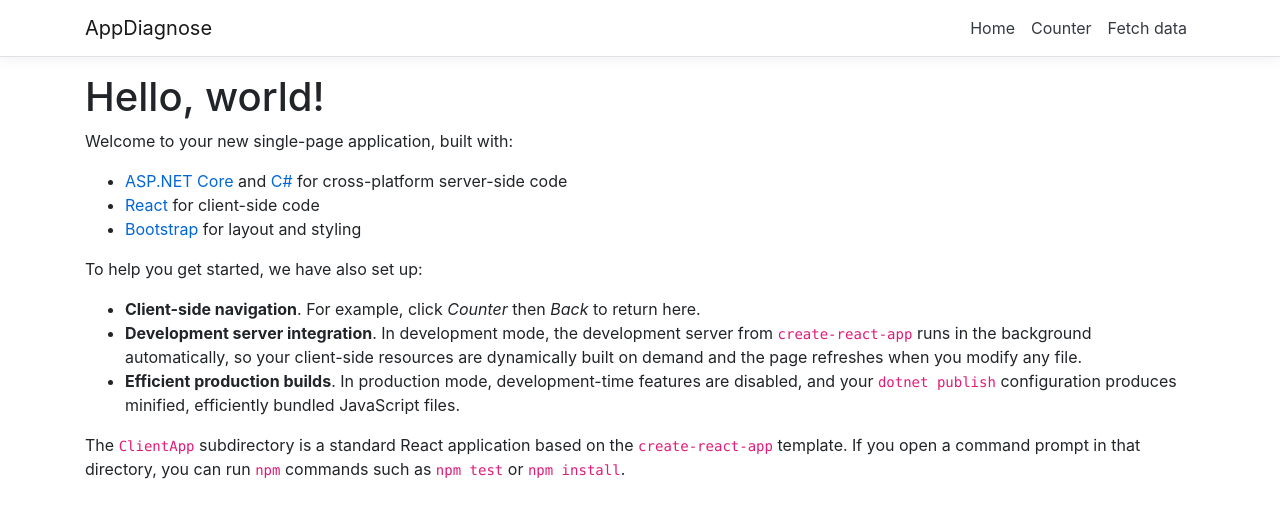
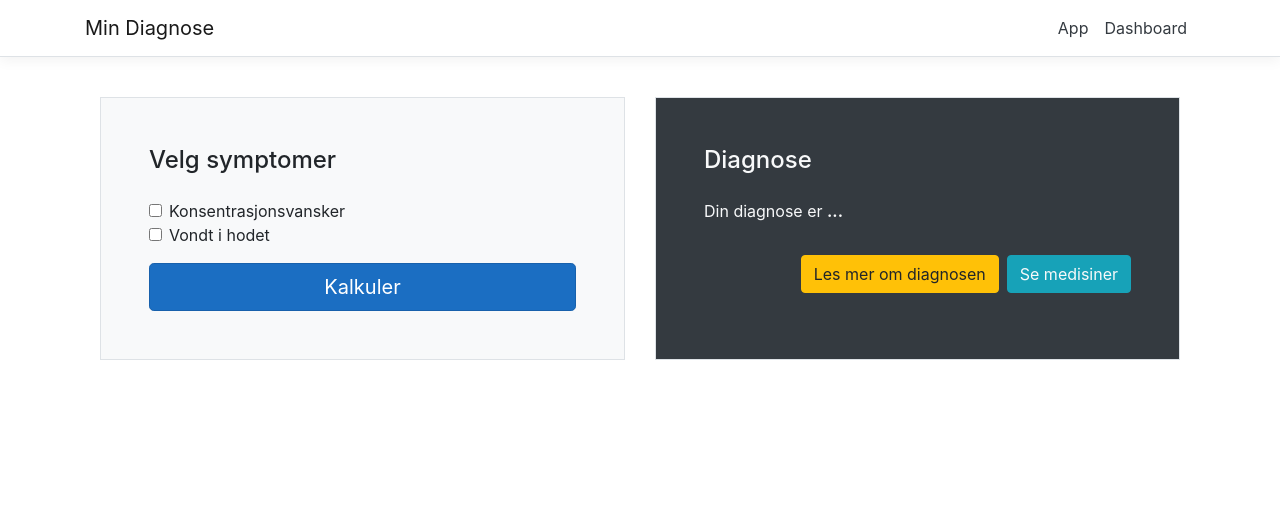
Before and after one commit to githansen/AppDiagnose, a React (Create React App) app in the folder AppDiagnose/ClientApp/: page / in a window 1280 px wide. Shown: the top 518 px of the page. Built offline with nearby package versions, Linux system fonts and the light colour scheme.

Commit message:
Updated Frontend

```diff
--- a/AppDiagnose/ClientApp/src/components/Home.js
+++ b/AppDiagnose/ClientApp/src/components/Home.js
@@ -1,26 +1,46 @@
 import React, { Component } from 'react';
 
-export class Home extends Component {
-  static displayName = Home.name;
 
-  render () {
+const kalkulerDiagnose = () => {
+    alert('Din diagnose kalkulerer...');
+};
+
+
+export const Home = () => {
+
+
     return (
-      <div>
-        <h1>Hello, world!</h1>
-        <p>Welcome to your new single-page application, built with:</p>
-        <ul>
-          <li><a href='https://get.asp.net/'>ASP.NET Core</a> and <a href='https://msdn.microsoft.com/en-us/library/67ef8sbd.aspx'>C#</a> for cross-platform server-side code</li>
-          <li><a href='https://facebook.github.io/react/'>React</a> for client-side code</li>
-          <li><a href='http://getbootstrap.com/'>Bootstrap</a> for layout and styling</li>
-        </ul>
-        <p>To help you get started, we have also set up:</p>
-        <ul>
-          <li><strong>Client-side navigation</strong>. For example, click <em>Counter</em> then <em>Back</em> to return here.</li>
-          <li><strong>Development server integration</strong>. In development mode, the development server from <code>create-react-app</code> runs in the background automatically, so your client-side resources are dynamically built on demand and the page refreshes when you modify any file.</li>
-          <li><strong>Efficient production builds</strong>. In production mode, development-time features are disabled, and your <code>dotnet publish</code> configuration produces minified, efficiently bundled JavaScript files.</li>
-        </ul>
-        <p>The <code>ClientApp</code> subdirectory is a standard React application based on the <code>create-react-app</code> template. If you open a command prompt in that directory, you can run <code>npm</code> commands such as <code>npm test</code> or <code>npm install</code>.</p>
-      </div>
+        <div className="container py-4">
+            <div class="row align-items-md-stretch">
+                <div className="col-md-6">
+                    <div className="h-100 p-5 bg-light border rounded-3">
+                        <h4 className="mb-4"><i class="bi bi-activity"></i> Velg symptomer</h4>
+                        <div className="form-check">
+                          <input className="form-check-input" type="checkbox" id="flexCheckDefault"></input>
+                          <label className="form-check-label" for="flexCheckDefault">
+                            Konsentrasjonsvansker
+                          </label>
+                        </div>
+                        <div class="form-check">
+                            <input className="form-check-input" type="checkbox" id="flexCheckChecked"></input>
+                          <label className="form-check-label" for="flexCheckChecked">
+                            Vondt i hodet
+                          </label>
+                        </div>
+                        <button className="mt-3 w-100 btn btn-lg btn-primary" type="button" onClick={kalkulerDiagnose}>Kalkuler</button>
+                    </div>
+                </div>
+                <div className="col-md-6">
+                    <div className="h-100 p-5 bg-dark border rounded-3">
+                        <h4 className="mb-4 text-light"><i class="bi bi-clipboard2-pulse"></i> Diagnose</h4>
+                        <p className=" text-light">Din diagnose er <span><b>...</b></span></p>
+                        <div class="d-grid gap-2 d-md-flex justify-content-md-end">
+                            <button className="mt-3 btn btn-warning mx-2" type="button">Les mer om diagnosen</button>
+                            <button className="mt-3 btn btn-info text-light" type="button">Se medisiner</button>
+                        </div>
+                    </div>
+                </div>
+            </div>
+        </div>
     );
-  }
 }
--- a/AppDiagnose/ClientApp/src/components/NavMenu.js
+++ b/AppDiagnose/ClientApp/src/components/NavMenu.js
@@ -26,18 +26,15 @@
       <header>
         <Navbar className="navbar-expand-sm navbar-toggleable-sm ng-white border-bottom box-shadow mb-3" light>
           <Container>
-            <NavbarBrand tag={Link} to="/">AppDiagnose</NavbarBrand>
+            <NavbarBrand tag={Link} to="/"><i className="bi bi-activity"></i> Min Diagnose</NavbarBrand>
             <NavbarToggler onClick={this.toggleNavbar} className="mr-2" />
             <Collapse className="d-sm-inline-flex flex-sm-row-reverse" isOpen={!this.state.collapsed} navbar>
               <ul className="navbar-nav flex-grow">
                 <NavItem>
-                  <NavLink tag={Link} className="text-dark" to="/">Home</NavLink>
+                  <NavLink tag={Link} className="text-dark" to="/"><i className="bi bi-star"></i> App</NavLink>
                 </NavItem>
                 <NavItem>
-                  <NavLink tag={Link} className="text-dark" to="/counter">Counter</NavLink>
-                </NavItem>
-                <NavItem>
-                  <NavLink tag={Link} className="text-dark" to="/fetch-data">Fetch data</NavLink>
+                  <NavLink tag={Link} className="text-dark" to="/dashboard"><i className="bi bi-house-door"></i> Dashboard</NavLink>
                 </NavItem>
               </ul>
             </Collapse>
```
Also changed, not shown: AppDiagnose/ClientApp/src/components/Dashboard.js (added, +91 -0 lines), AppDiagnose/ClientApp/src/components/Diagnose.js (added, +14 -0 lines), AppDiagnose/ClientApp/src/components/Symptom.js (added, +14 -0 lines), 1 other file (tests, documents, lock files or other folders).
